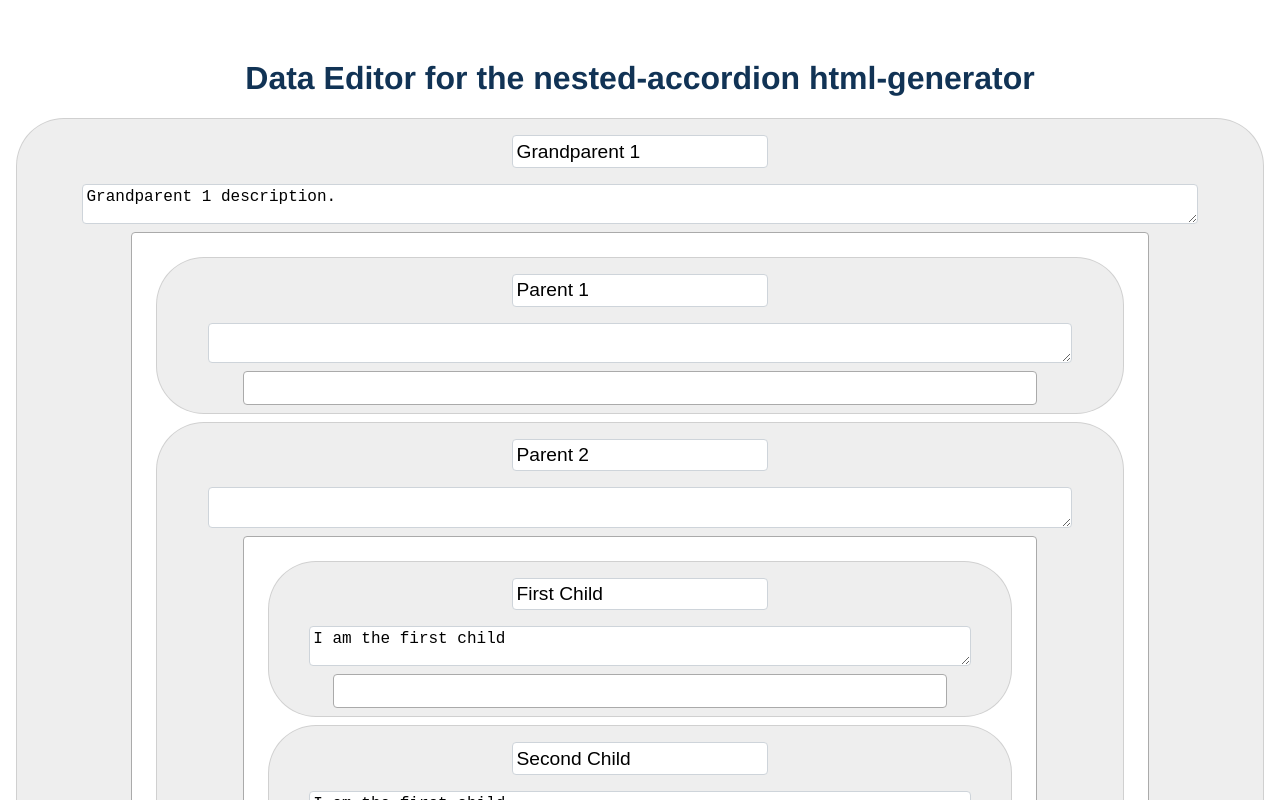
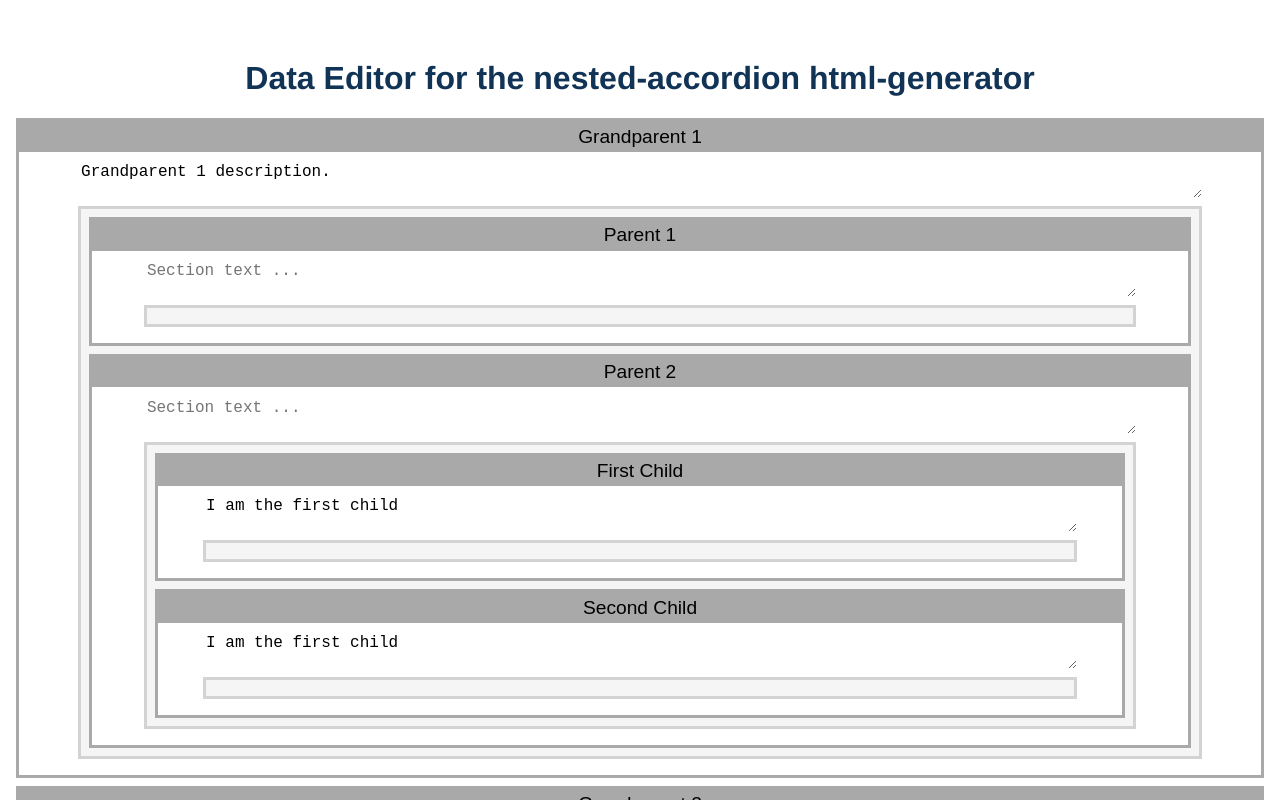
Before and after one commit to LukeStorry/nested-json-editor, a Vue app: page / in a window 1280 px wide. Shown: the top 800 px of the page. Built offline with nearby package versions, Linux system fonts and the light colour scheme.

Commit message:
cleaned up nesting css

```diff
--- a/src/components/Section.vue
+++ b/src/components/Section.vue
@@ -1,8 +1,18 @@
 import EditableSectionList from "*.vue";
 <template>
   <div :id="sectionId" class="Section">
-    <input v-model.lazy="title" type="text" />
-    <textarea v-model.lazy="text" type="text" />
+    <input
+      v-model.lazy="title"
+      type="text"
+      class="title"
+      placeholder="Section Title"
+    />
+    <textarea
+      v-model.lazy="text"
+      type="text"
+      class="text"
+      placeholder="Section text ..."
+    />
     <EditableSectionList :parent-id="sectionData.id" class="children-box" />
   </div>
 </template>
@@ -46,43 +56,39 @@ export default Vue.extend({
 
 <style scoped>
 .Section {
-  text-align: right;
   margin: 0.5rem;
-  padding: 0.5rem;
-  background-color: #eee;
-  border: 1px solid rgba(0, 0, 0, 0.125);
-  border-radius: 3rem;
+  background-color: white;
+  border: 3px solid darkgrey;
   display: flex;
   flex-direction: column;
   align-items: center;
+  padding-bottom: 1rem;
 }
-input {
+.title {
   display: block;
+  width: 100%;
+  height: 1.5rem;
   padding: 0.2rem;
-  margin: 0.5rem;
-  height: 1.5rem;
+  border: none;
+  text-align: center;
   font-size: 1.2rem;
   font-weight: 400;
-  background-color: #fff;
-  border: 1px solid #ced4da;
-  border-radius: 0.25rem;
+  background-color: darkgrey;
 }
-textarea {
+.text {
   display: block;
+  width: 90%;
   height: 2rem;
   padding: 0.2rem;
+  border: none;
   margin: 0.5rem;
   font-size: 1rem;
-  background-color: #fff;
-  border: 1px solid #ced4da;
-  border-radius: 0.25rem;
-  width: 90%;
+  resize: vertical;
 }
 .children-box {
-  border: 1px solid #aaa;
-  background-color: #fff;
-  padding: 1rem;
-  border-radius: 0.25rem;
-  min-width: 80%;
+  width: 90%;
+  min-height: 1rem;
+  border: 3px solid lightgrey;
+  background-color: whitesmoke;
 }
 </style>
```
